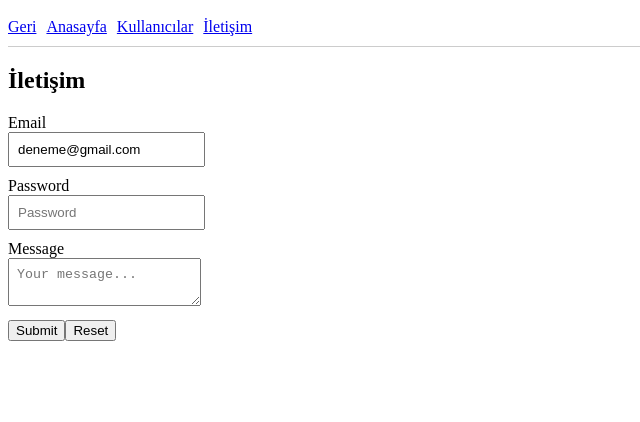
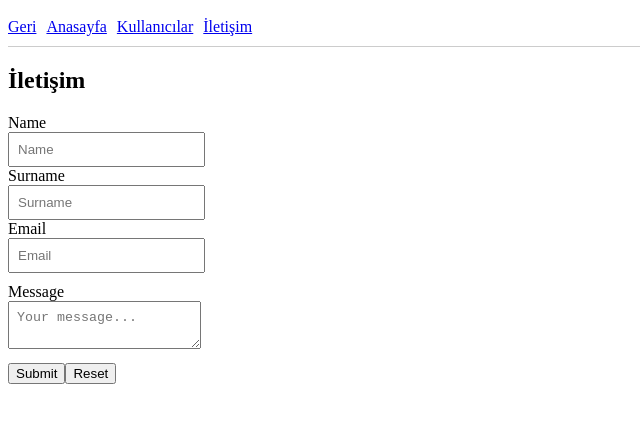
Before and after one commit to aygunbyr/routing, a React (Create React App) app: page /contact in a window 1280 px wide. Shown: the top 422 px of the page, without its empty margins (0-640 px from the left). Built offline with nearby package versions, Linux system fonts and the light colour scheme.

Commit message:
Yup form validation işlendi

```diff
--- a/package.json
+++ b/package.json
@@ -11,7 +11,8 @@
     "react-dom": "^18.2.0",
     "react-router-dom": "^6.8.1",
     "react-scripts": "5.0.1",
-    "web-vitals": "^2.1.4"
+    "web-vitals": "^2.1.4",
+    "yup": "^1.0.0"
   },
   "scripts": {
     "start": "react-scripts start",
--- a/src/App.js
+++ b/src/App.js
@@ -4,7 +4,7 @@ import { BrowserRouter, Routes, Route } from "react-router-dom";
 // pages
 import Home from "./pages/Dashboard/Home";
 import Users from "./pages/Dashboard/Users";
-import Contact from "./pages/Dashboard/Contact";
+import Contact from "./pages/Contact";
 import UserDetail from "./pages/Dashboard/UserDetail";
 import Login from "./pages/Auth/Login";
 import Register from "./pages/Auth/Register";
--- /dev/null
+++ b/src/pages/Contact/index.js
@@ -0,0 +1,107 @@
+import { useFormik } from "formik";
+import contactSchema from "./validations";
+import "./styles.css";
+
+function Contact() {
+  // Destructure formik object, instead of using const formik = useFormik() then formik.errors, formik.handleSubmit etc.
+  const {
+    errors,
+    handleBlur,
+    handleChange,
+    handleReset,
+    handleSubmit,
+    isSubmitting,
+    touched,
+    values,
+    resetForm,
+    setErrors, // backend validation'i simule etmek icin
+  } = useFormik({
+    initialValues: {
+      firstName: "",
+      lastName: "",
+      email: "",
+      password: "",
+      message: "",
+    },
+    validationSchema: contactSchema,
+    onSubmit: (values, { setSubmitting }) => {
+      setSubmitting(false);
+      // Bu dogrulamayi backende istek-request gonderip donen sonuca-response gore yapabilirsiniz.
+      if (values.email === "turkoaygun@gmail.com") {
+        return setErrors({
+          email: "Bu mail adresi zaten kullanılıyor.",
+          // message: "Lütfen geçersiz karakterler kullanmayınız.",
+        });
+      }
+      alert(JSON.stringify(values, null, 2));
+      resetForm();
+    },
+  });
+
+  return (
+    <div>
+      <h2>İletişim</h2>
+      <form onSubmit={handleSubmit} className="form">
+        <div>
+          <label htmlFor="firstName">Name</label>
+          <input
+            name="firstName"
+            onChange={handleChange}
+            onBlur={handleBlur}
+            value={values.firstName}
+            placeholder="Name"
+            disabled={isSubmitting}
+          />
+          {errors.firstName && touched.firstName && (
+            <div className="error">{errors.firstName}</div>
+          )}
+          <label htmlFor="lastName">Surname</label>
+          <input
+            name="lastName"
+            onChange={handleChange}
+            onBlur={handleBlur}
+            value={values.lastName}
+            placeholder="Surname"
+            disabled={isSubmitting}
+          />
+          {errors.lastName && touched.lastName && (
+            <div className="error">{errors.lastName}</div>
+          )}
+          <label htmlFor="email">Email</label>
+          <input
+            type="email"
+            name="email"
+            onChange={handleChange}
+            onBlur={handleBlur}
+            value={values.email}
+            placeholder="Email"
+            disabled={isSubmitting}
+          />
+          {errors.email && touched.email && (
+            <div className="error">{errors.email}</div>
+          )}
+        </div>
+        <div>
+          <label htmlFor="message">Message</label>
+          <textarea
+            name="message"
+            onChange={handleChange}
+            onBlur={handleBlur}
+            value={values.message}
+            placeholder="Your message..."
+            disabled={isSubmitting}
+          />
+        </div>
+        {errors.message && touched.message && (
+          <div className="error">{errors.message}</div>
+        )}
+        <button type="submit" disabled={isSubmitting}>
+          Submit
+        </button>
+        <button onClick={handleReset}>Reset</button>
+      </form>
+    </div>
+  );
+}
+
+export default Contact;
--- /dev/null
+++ b/src/pages/Contact/styles.css
@@ -0,0 +1,8 @@
+.error {
+  color: red;
+  border: 1px solid red;
+  background-color: pink;
+  width: 200px;
+  margin-top: 5px;
+  margin-bottom: 5px;
+}
--- /dev/null
+++ b/src/pages/Contact/validations.js
@@ -0,0 +1,16 @@
+import { object, string, number, date, InferType } from "yup";
+
+const required_message = "Bu alan zorunludur.";
+
+const contactSchema = object({
+  firstName: string().required(required_message),
+  lastName: string().required(required_message),
+  email: string()
+    .email("Geçerli bir e-mail adresi belirtin")
+    .required(required_message),
+  message: string()
+    .min(5, "Minimum 5 karakter giriniz.")
+    .required(required_message),
+});
+
+export default contactSchema;
--- a/src/pages/Dashboard/Contact.js
+++ /dev/null
@@ -1,89 +0,0 @@
-import React from "react";
-import { Formik, useFormik } from "formik";
-
-function Contact() {
-  // Destructure formik object, instead of using const formik = useFormik() then formik.errors, formik.handleSubmit etc.
-  const {
-    errors,
-    handleBlur,
-    handleChange,
-    handleReset,
-    handleSubmit,
-    isSubmitting,
-    touched,
-    values,
-    resetForm,
-  } = useFormik({
-    initialValues: { email: "deneme@gmail.com", password: "", message: "" },
-    validate: (values) => {
-      const errors = {};
-      if (!values.email) {
-        errors.email = "Required";
-      } else if (
-        !/^[A-Z0-9._%+-]+@[A-Z0-9.-]+\.[A-Z]{2,}$/i.test(values.email)
-      ) {
-        errors.email = "Invalid email address";
-      }
-      return errors;
-    },
-    onSubmit: (values, { setSubmitting }) => {
-      setTimeout(() => {
-        alert(JSON.stringify(values, null, 2));
-        setSubmitting(false);
-        resetForm();
-      }, 400);
-    },
-  });
-
-  return (
-    <div>
-      <h2>İletişim</h2>
-
-      <form onSubmit={handleSubmit} className="form">
-        <div>
-          <label htmlFor="email">Email</label>
-          <input
-            type="email"
-            name="email"
-            onChange={handleChange}
-            onBlur={handleBlur}
-            value={values.email}
-            placeholder="Email"
-            disabled={isSubmitting}
-          />
-          {errors.email && touched.email && errors.email}
-        </div>
-        <div>
-          <label htmlFor="password">Password</label>
-          <input
-            type="password"
-            name="password"
-            onChange={handleChange}
-            onBlur={handleBlur}
-            value={values.password}
-            placeholder="Password"
-            disabled={isSubmitting}
-          />
-          {errors.password && touched.password && errors.password}
-        </div>
-        <div>
-          <label htmlFor="message">Message</label>
-          <textarea
-            name="message"
-            onChange={handleChange}
-            onBlur={handleBlur}
-            value={values.message}
-            placeholder="Your message..."
-            disabled={isSubmitting}
-          />
-        </div>
-        <button type="submit" disabled={isSubmitting}>
-          Submit
-        </button>
-        <button onClick={handleReset}>Reset</button>
-      </form>
-    </div>
-  );
-}
-
-export default Contact;
```
Also changed, not shown: 1 other file (tests, documents, lock files or other folders).
